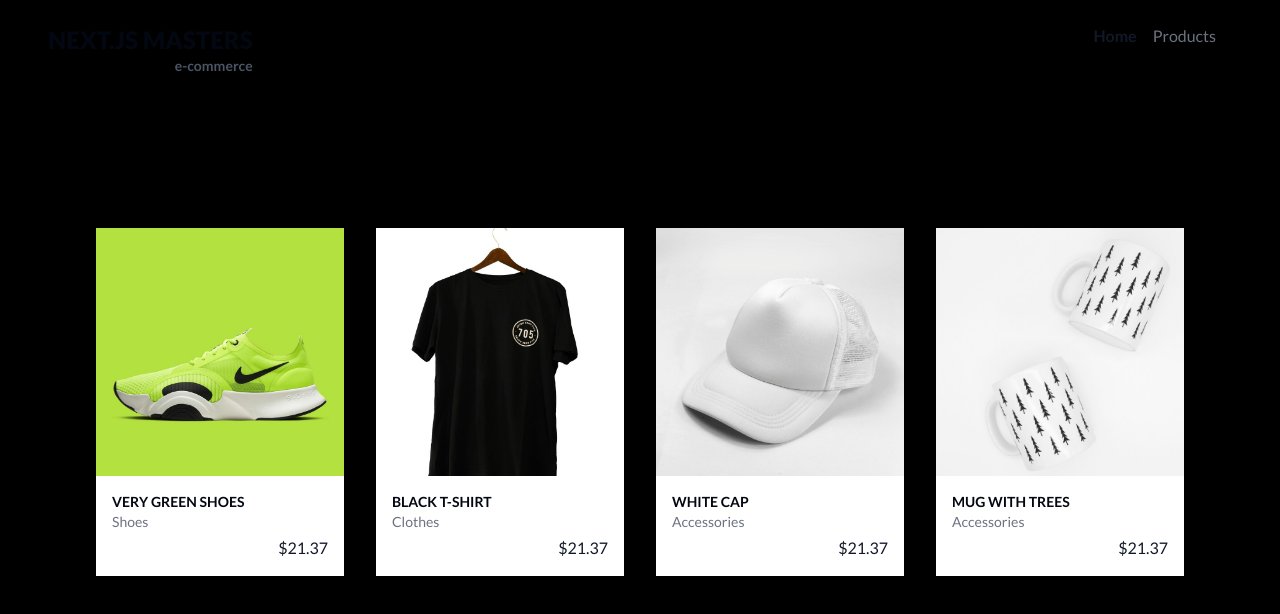
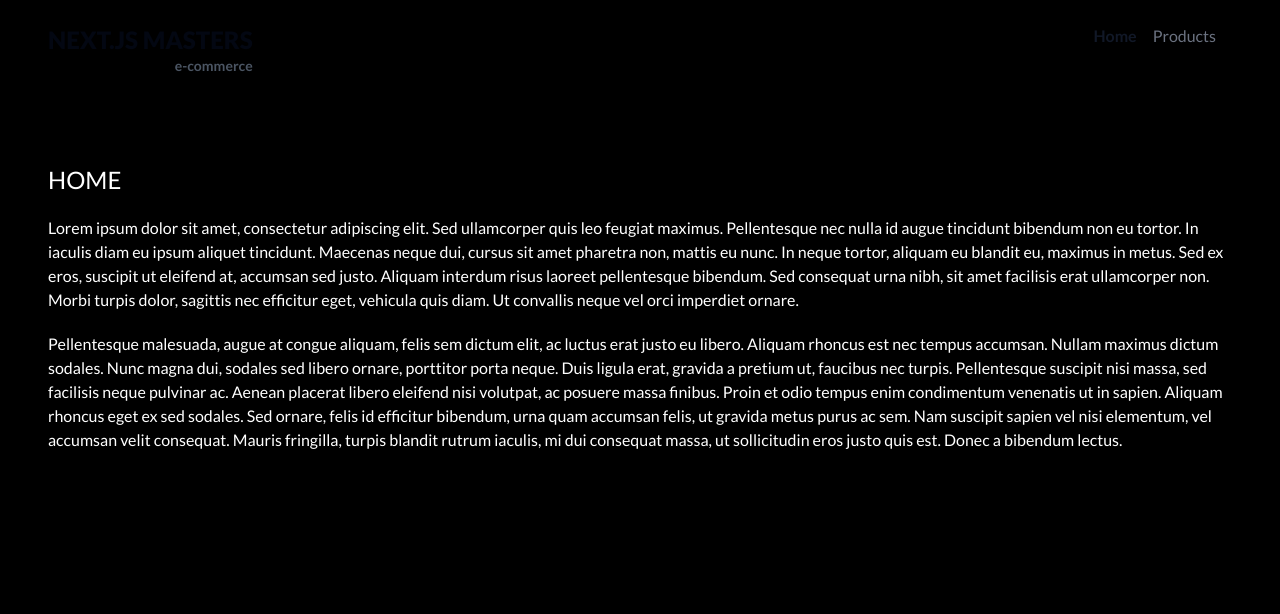
Before and after one commit to jaroslawkucharski/nextjs14masters, a Next.js app: page / in a window 1280 px wide. Shown: the top 614 px of the page. Built offline with nearby package versions, Linux system fonts and the light colour scheme.

Commit message:
updated Home page

```diff
--- a/src/app/page.tsx
+++ b/src/app/page.tsx
@@ -1,40 +1,36 @@
-import { ProductList } from "@/ui/organisms/ProductList";
+export default async function Home() {
+	return (
+		<>
+			<h2 className="text-2xl">HOME</h2>
 
-const products = [
-	{
-		id: "1",
-		category: "Shoes",
-		name: "Very green shoes",
-		price: 2137,
-		coverImage: { src: "/products/product_1.jpg", alt: "Very green shoes" },
-	},
-	{
-		id: "2",
-		category: "Clothes",
-		name: "Black T-shirt",
-		price: 2137,
-		coverImage: { src: "/products/product_2.jpg", alt: "Black T-shirt" },
-	},
-	{
-		id: "3",
-		category: "Accessories",
-		name: "White cap",
-		price: 2137,
-		coverImage: { src: "/products/product_3.jpg", alt: "White cap" },
-	},
-	{
-		id: "4",
-		category: "Accessories",
-		name: "Mug with trees",
-		price: 2137,
-		coverImage: { src: "/products/product_4.jpg", alt: "Mug with trees" },
-	},
-];
+			<p className="mt-5">
+				Lorem ipsum dolor sit amet, consectetur adipiscing elit. Sed ullamcorper
+				quis leo feugiat maximus. Pellentesque nec nulla id augue tincidunt
+				bibendum non eu tortor. In iaculis diam eu ipsum aliquet tincidunt.
+				Maecenas neque dui, cursus sit amet pharetra non, mattis eu nunc. In
+				neque tortor, aliquam eu blandit eu, maximus in metus. Sed ex eros,
+				suscipit ut eleifend at, accumsan sed justo. Aliquam interdum risus
+				laoreet pellentesque bibendum. Sed consequat urna nibh, sit amet
+				facilisis erat ullamcorper non. Morbi turpis dolor, sagittis nec
+				efficitur eget, vehicula quis diam. Ut convallis neque vel orci
+				imperdiet ornare.
+			</p>
 
-export default function Home() {
-	return (
-		<section className="mx-auto max-w-md p-12 sm:max-w-2xl sm:py-16 md:max-w-4xl lg:max-w-7xl">
-			<ProductList products={products} />
-		</section>
+			<p className="mt-5">
+				Pellentesque malesuada, augue at congue aliquam, felis sem dictum elit,
+				ac luctus erat justo eu libero. Aliquam rhoncus est nec tempus accumsan.
+				Nullam maximus dictum sodales. Nunc magna dui, sodales sed libero
+				ornare, porttitor porta neque. Duis ligula erat, gravida a pretium ut,
+				faucibus nec turpis. Pellentesque suscipit nisi massa, sed facilisis
+				neque pulvinar ac. Aenean placerat libero eleifend nisi volutpat, ac
+				posuere massa finibus. Proin et odio tempus enim condimentum venenatis
+				ut in sapien. Aliquam rhoncus eget ex sed sodales. Sed ornare, felis id
+				efficitur bibendum, urna quam accumsan felis, ut gravida metus purus ac
+				sem. Nam suscipit sapien vel nisi elementum, vel accumsan velit
+				consequat. Mauris fringilla, turpis blandit rutrum iaculis, mi dui
+				consequat massa, ut sollicitudin eros justo quis est. Donec a bibendum
+				lectus.
+			</p>
+		</>
 	);
 }
```
